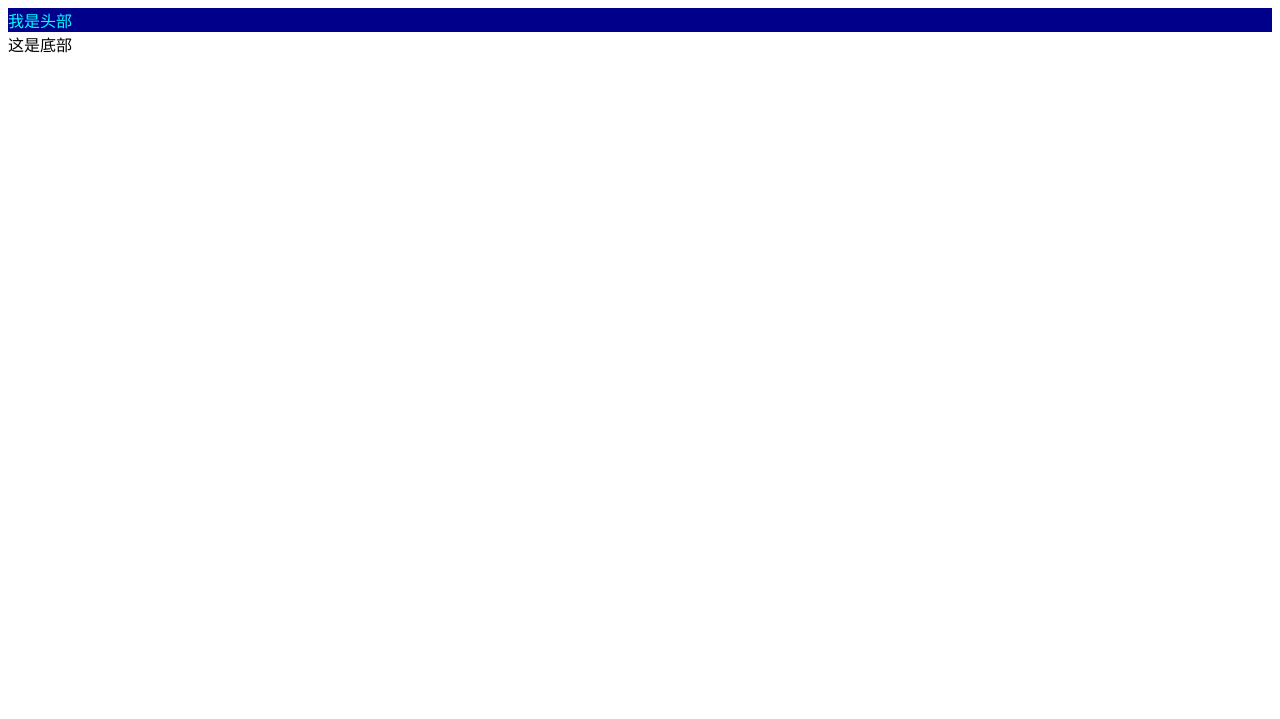
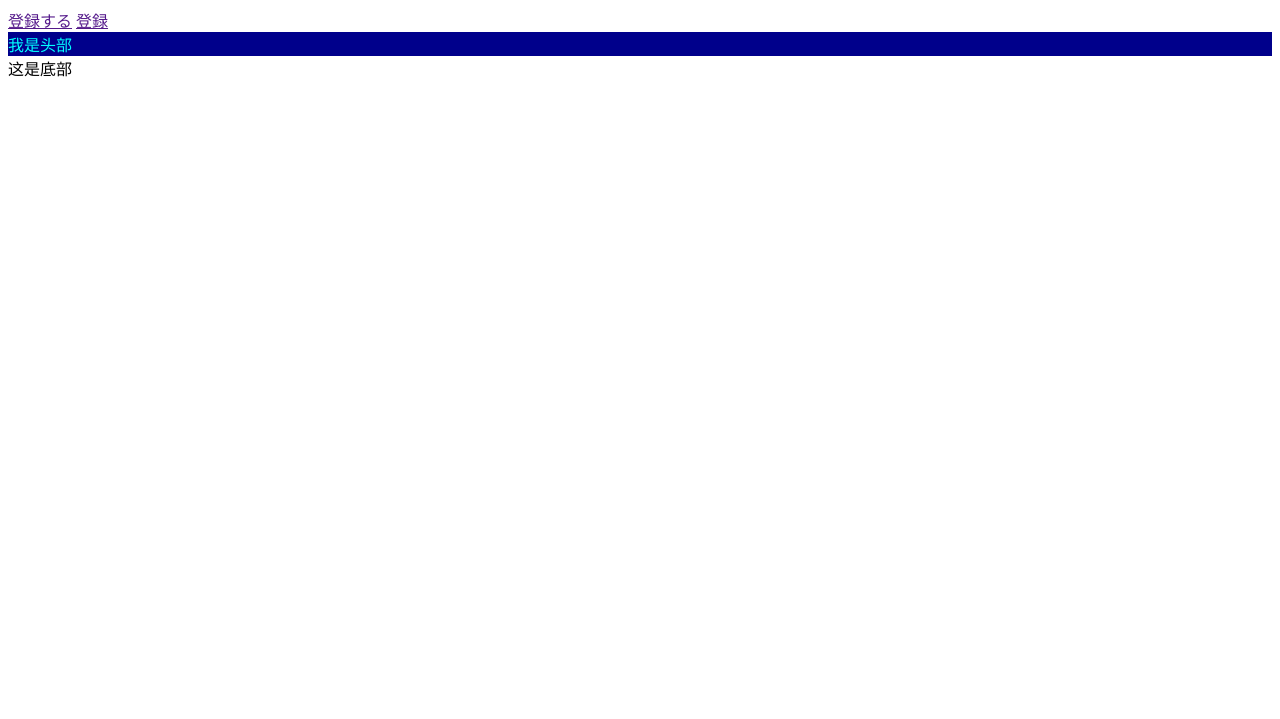
Before and after one commit to Astrid2019/-, a plain HTML site: page src/index.html in a window 1280 px wide. Shown: the part 81-800 px from the top of the page. Drawn offline with Linux system fonts and the light colour scheme.

Commit message:
这是两个a链接

```diff
--- a/src/index.html
+++ b/src/index.html
@@ -18,6 +18,8 @@
 </head>
 <body>
     <h1>奶茶茶首页页</h1>
+        <a href="">登録する</a>
+        <a href="">登録</a>
     <header>我是头部</header>
     <footer>这是底部</footer>
 </body>
```
